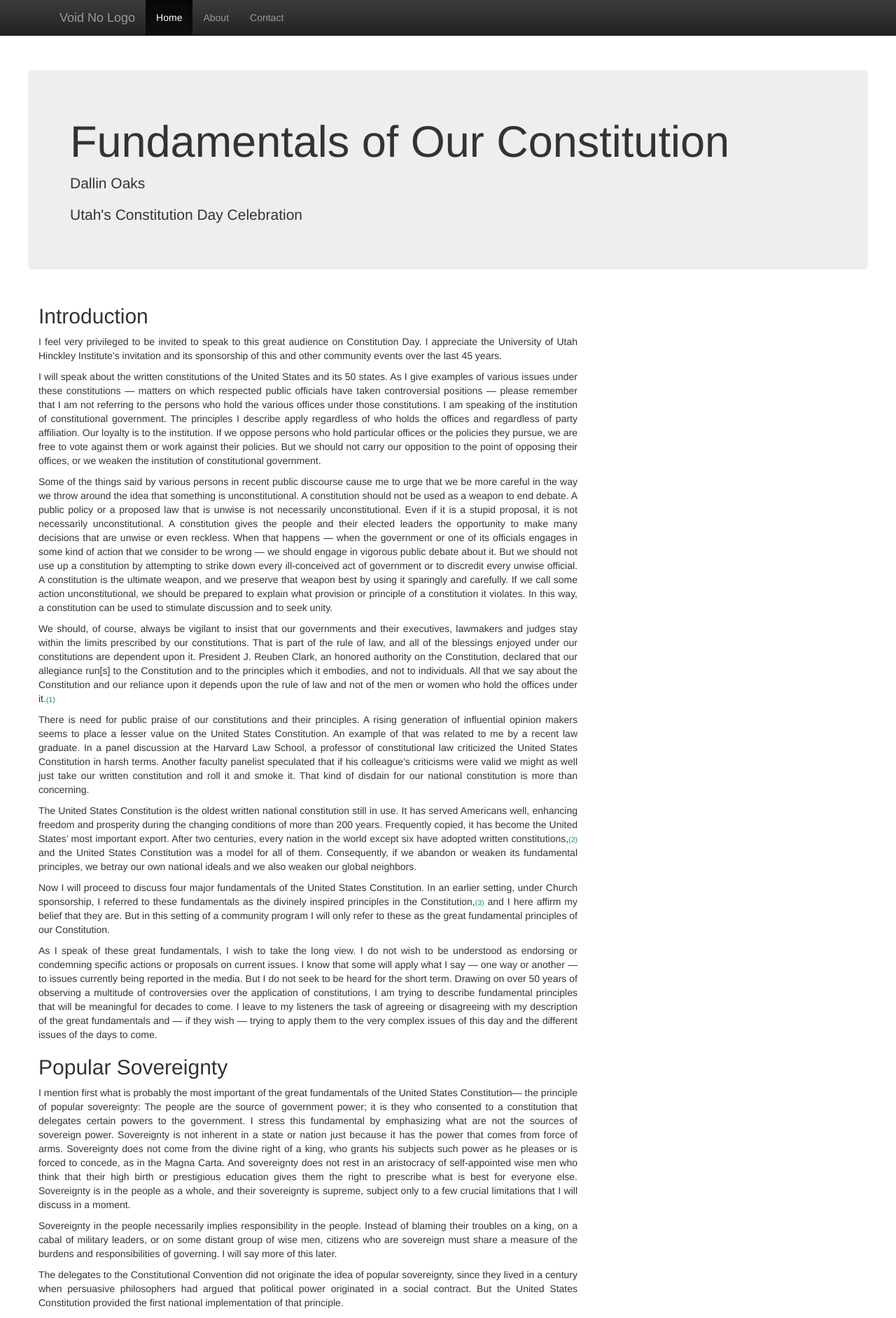
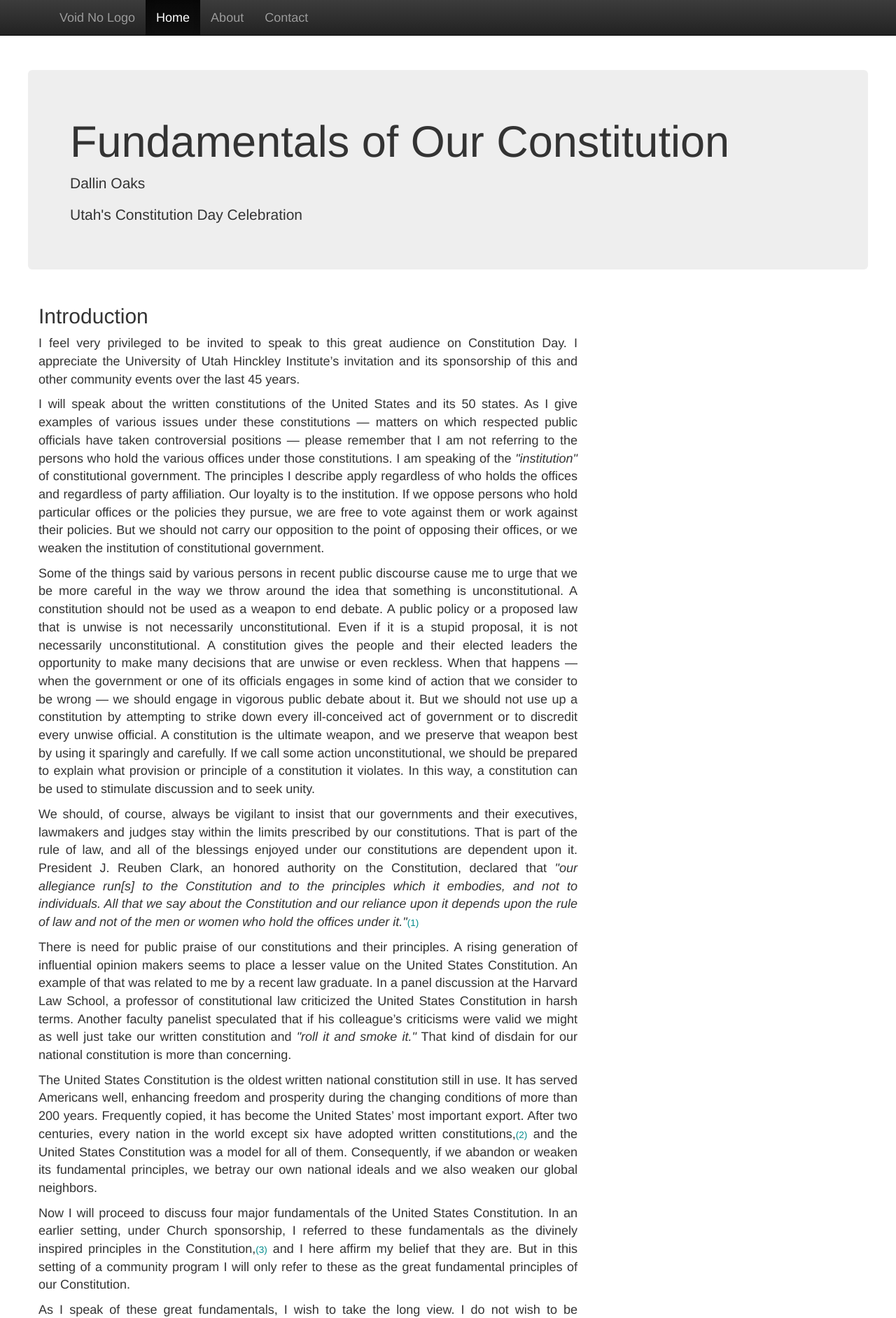
Before and after one commit to voidnologo/TBF, a Django app: page /book/2/ in a window 1280 px wide. Shown: the top 1883 px of the page at 70% size. Run offline with Django 3.2, Linux system fonts and the light colour scheme; data comes from the database, SQL or seed files in the repository; some libraries are stand-ins or nearby versions.

Commit message:
added css to classes

```diff
--- a/book/static/css/custom.css
+++ b/book/static/css/custom.css
@@ -1,5 +1,6 @@
 body {
   padding-top: 100px;
+  font-size: 18px;
 }
 
 a[rel="footnote"] {
@@ -25,3 +26,30 @@ a[rev="footnote"] {
     color: #989898;
     font-size: 80%;
 }
+
+.scripture-reference:before {
+    content: "(";
+}
+
+.scripture-reference:after {
+    content: ")";
+}
+
+.scripture-reference {
+    font-size: 80%;
+    color: #989898;
+    padding-right: 10px;
+    padding-left: 10px;
+}
+
+quote:before {
+    content: "\"";
+}
+
+quote:after {
+    content: "\"";
+}
+
+quote {
+    font-style: italic;
+}
```
